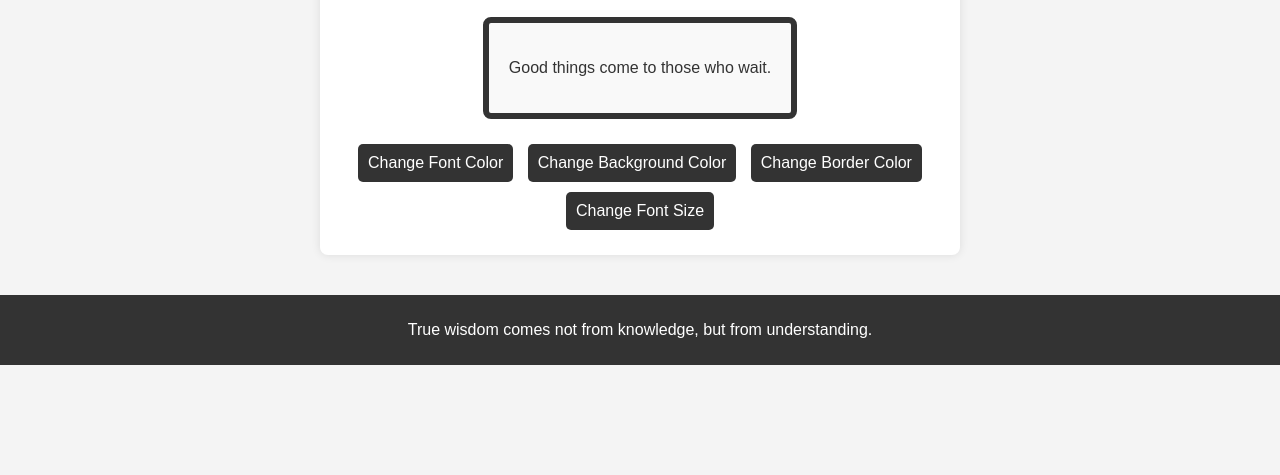
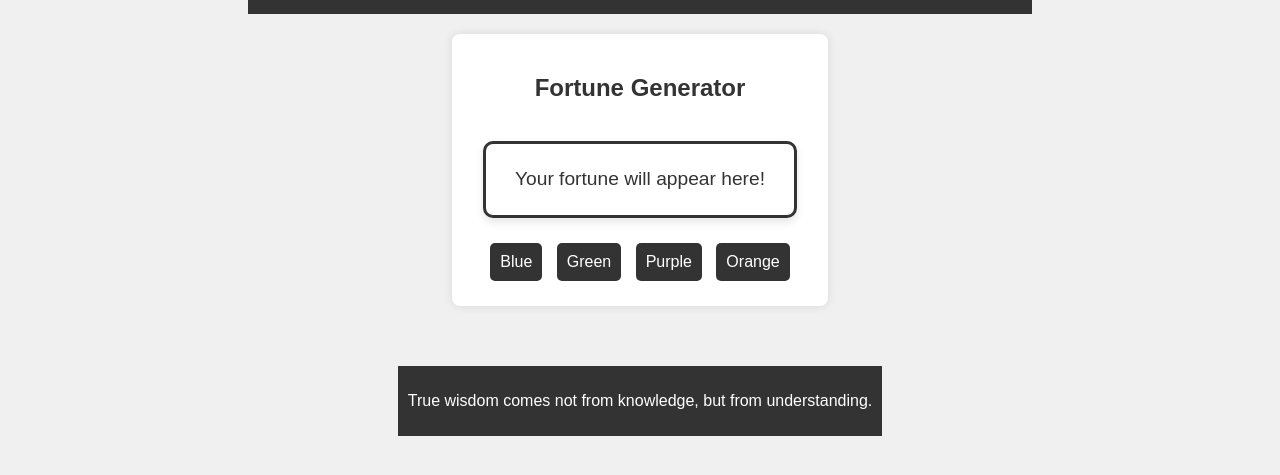
Before and after one commit to Ehasan-Ahammed/Assignment-2, a plain HTML site: page index.html in a window 1280 px wide. Shown: the part 259-734 px from the top of the page. Drawn offline with Linux system fonts and the light colour scheme.

Commit message:
Update index.html

```diff
--- a/index.html
+++ b/index.html
@@ -5,11 +5,40 @@
     <meta name="viewport" content="width=device-width, initial-scale=1.0">
     <title>CSE 391 Assignment 2</title>
     <link rel="stylesheet" href="styles.css">
+    <style>
+        body {
+            display: flex;
+            flex-direction: column;
+            align-items: center;
+            justify-content: center;
+            min-height: 100vh;
+            margin: 0;
+            font-family: Arial, sans-serif;
+            background-color: #f0f0f0;
+        }
+
+        #fortune-box {
+            width: 80%;
+            max-width: 600px;
+            padding: 20px;
+            margin: 20px;
+            text-align: center;
+            border: 3px solid #333;
+            border-radius: 10px;
+            background-color: white;
+            box-shadow: 0 4px 8px rgba(0,0,0,0.1);
+        }
+
+        #fortune-text {
+            font-size: 1.2em;
+            line-height: 1.6;
+            margin: 0;
+        }
+    </style>
 </head>
 <body>
     <header>
         <h1>CSE 391 Assignment 2: JavaScript Programming</h1>
-        <!-- Navbar -->
         <nav>
             <ul class="navbar">
                 <li><a href="sw.html">Stopwatch</a></li>
@@ -25,13 +54,12 @@
             <p id="fortune-text">Your fortune will appear here!</p>
         </div>
         <div id="fortune-controls">
-            <button id="font-color-btn" aria-label="Change font color">Change Font Color</button>
-            <button id="bg-color-btn" aria-label="Change background color">Change Background Color</button>
-            <button id="border-color-btn" aria-label="Change border color">Change Border Color</button>
-            <button id="font-size-btn" aria-label="Change font size">Change Font Size</button>
+            <button id="blue-btn">Blue </button>
+            <button id="green-btn">Green </button>
+            <button id="purple-btn">Purple </button>
+            <button id="orange-btn">Orange </button>
         </div>
     </section>
-
 
     <footer>
         <p>True wisdom comes not from knowledge, but from understanding.</p>
```
